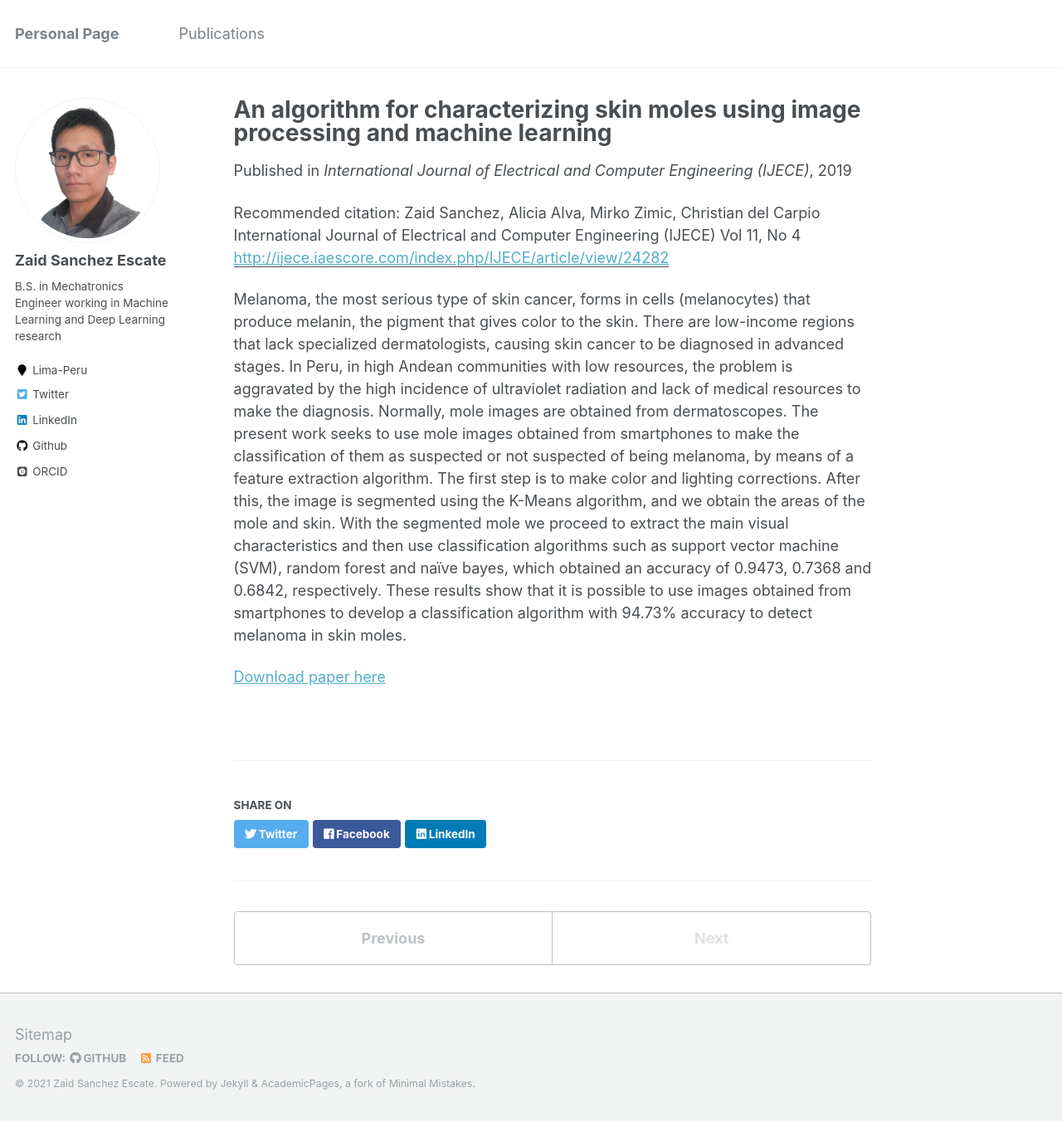
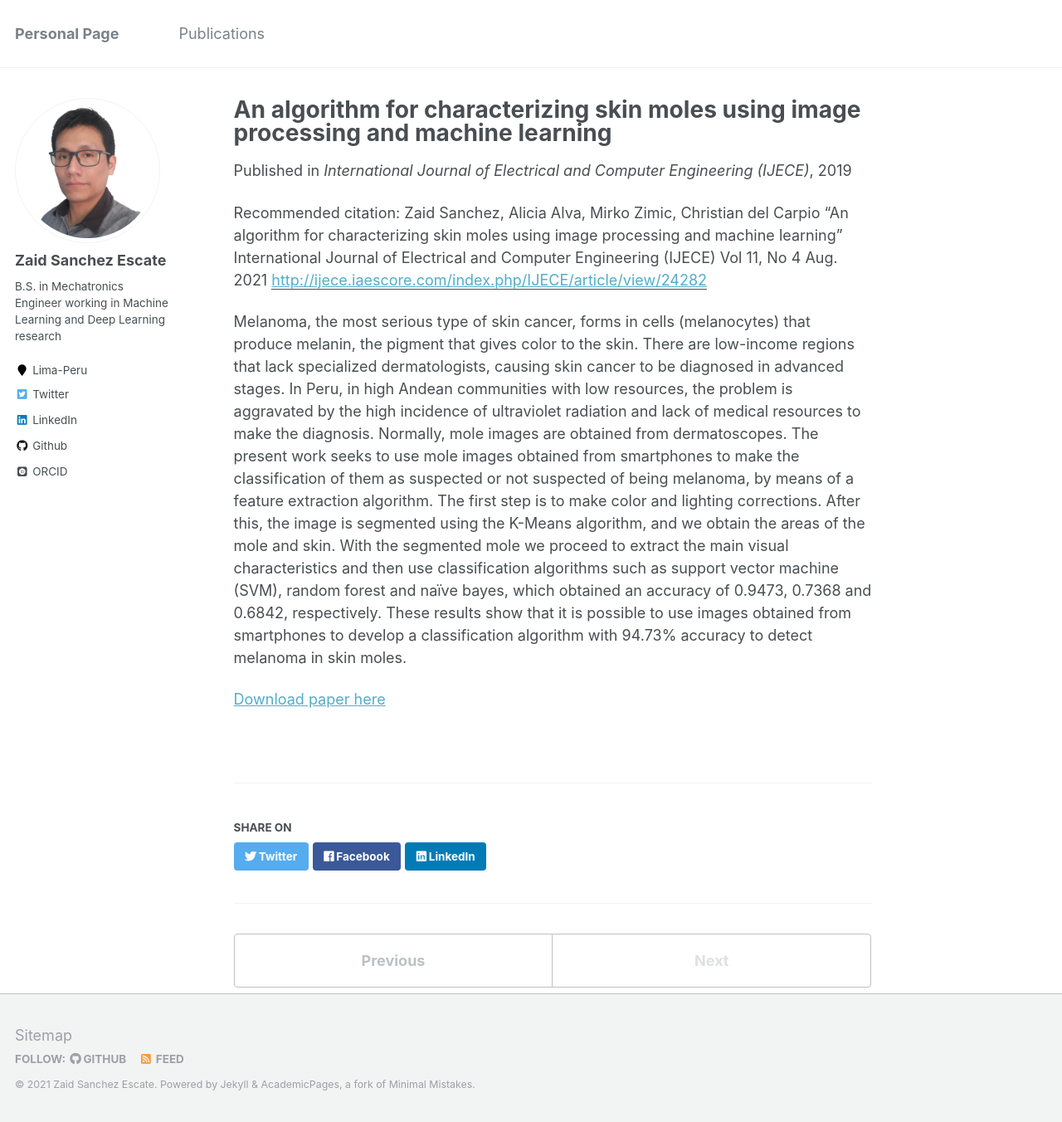
Before and after one commit to zaise/zaise.github.io, a Jekyll site: the page built from _publications/2021-08-15-Melanoma.md, in a window 1280 px wide and 1352 px high. Shown: the whole window at 83% size. Built offline with Jekyll 4.4.1, drawn with Linux system fonts in a browser that asks for light colours; some web fonts are replaced.

Commit message:
2104270021

```diff
--- a/_publications/2021-08-15-Melanoma.md
+++ b/_publications/2021-08-15-Melanoma.md
@@ -6,7 +6,7 @@ excerpt: 'Melanoma, the most serious type of skin cancer, forms in cells (melano
 date: 2019-05-29
 venue: 'International Journal of Electrical and Computer Engineering (IJECE)'
 paperurl: 'http://ijece.iaescore.com/index.php/IJECE/article/view/24282'
-citation: 'Zaid Sanchez, Alicia Alva, Mirko Zimic, Christian del Carpio International Journal of Electrical and Computer Engineering (IJECE) Vol 11, No 4 '
+citation: 'Zaid Sanchez, Alicia Alva, Mirko Zimic, Christian del Carpio “An algorithm for characterizing skin moles using image processing and machine learning” International Journal of Electrical and Computer Engineering (IJECE) Vol 11, No 4 Aug. 2021'
 ---
 Melanoma, the most serious type of skin cancer, forms in cells (melanocytes) that produce melanin, the pigment that gives color to the skin. There are low-income regions that lack specialized dermatologists, causing skin cancer to be diagnosed in advanced stages. In Peru, in high Andean communities with low resources, the problem is aggravated by the high incidence of ultraviolet radiation and lack of medical resources to make the diagnosis. Normally, mole images are obtained from dermatoscopes. The present work seeks to use mole images obtained from smartphones to make the classification of them as suspected or not suspected of being melanoma, by means of a feature extraction algorithm. The first step is to make color and lighting corrections. After this, the image is segmented using the K-Means algorithm, and we obtain the areas of the mole and skin. With the segmented mole we proceed to extract the main visual characteristics and then use classification algorithms such as support vector machine (SVM), random forest and naïve bayes, which obtained an accuracy of 0.9473, 0.7368 and 0.6842, respectively. These results show that it is possible to use images obtained from smartphones to develop a classification algorithm with 94.73% accuracy to detect melanoma in skin moles.
 
```
